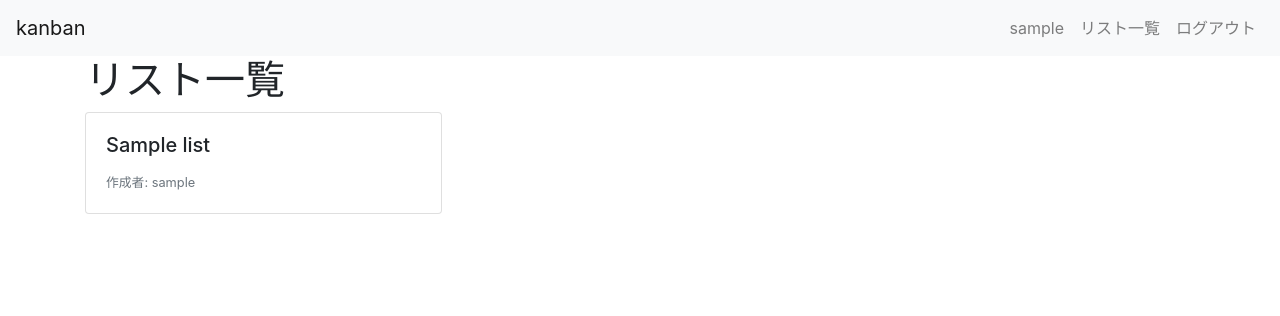
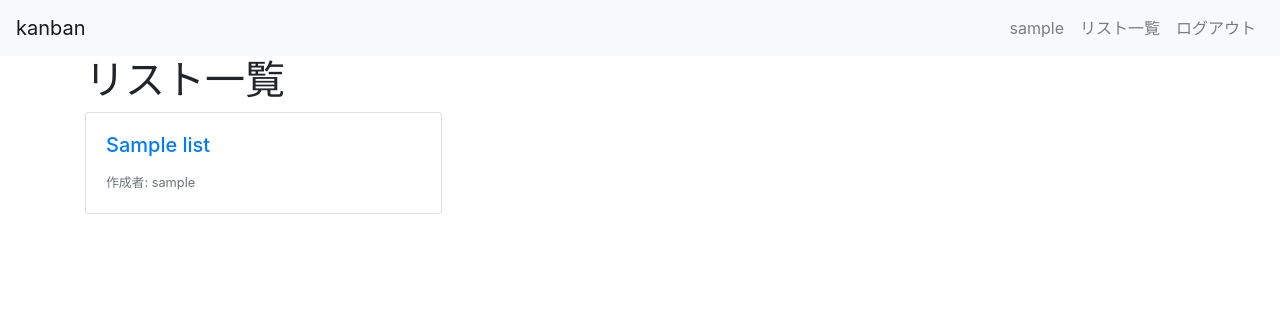
Before and after one commit to gakitomo/Python1, a Django app: page /kanban/lists/ in a window 1280 px wide. Shown: the top 316 px of the page. Run offline with Django 3.2, Linux system fonts and the light colour scheme; a user stored in the database is signed in; tables that the repository leaves empty hold one stand-in row (values such as "Sample post"); some libraries are stand-ins or nearby versions.

Commit message:
Update list.html

```diff
--- a/kanban/templates/kanban/lists/list.html
+++ b/kanban/templates/kanban/lists/list.html
@@ -5,14 +5,14 @@
   <h1>リスト一覧</h1>
   <div class="card-columns">
     {% for list in list_list %}
-    <div class="card">
+    <a href="{% url 'kanban:lists_detail' list.pk %}" class="card">
       <div class="card-body">
         <h5 class="card-title">{{ list.title }}</h5>
         <footer>
           <small class="text-muted">作成者: {{ list.user.username }}</small>
         </footer>
       </div>
-    </div>
+    </a>
     {% endfor %}
   </div>
 </div>
```
